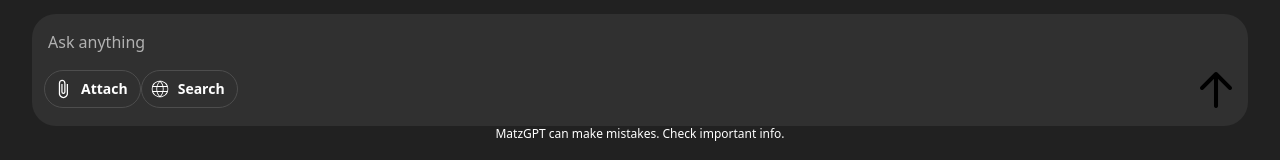
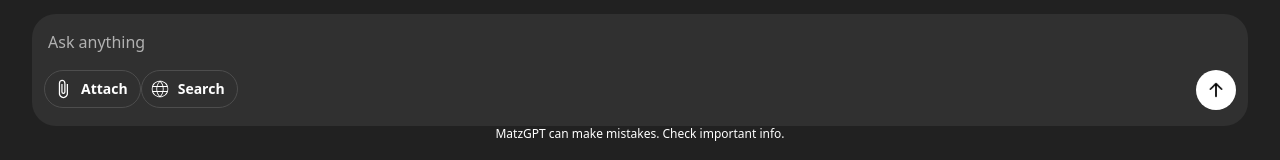
Before and after one commit to SafeeUrRehman65/ICCD-HALAL-CHATBOT-LOCAL, a React (Vite) app in the folder my-app/: page / in a window 1280 px wide. Shown: the part 634-794 px from the top of the page. Built offline with nearby package versions, Linux system fonts and the light colour scheme.

Commit message:
New changes

```diff
--- a/my-app/src/App.jsx
+++ b/my-app/src/App.jsx
@@ -73,8 +73,9 @@ function App() {
                       </p>
                     </div>
                   </div>
-
-                  <div className="enter-prompt cursor-pointer justify-center bg-arrow-top w-10 h-10 bg-cover ml-auto rounded-full hover:bg-opacity-20"></div>
+                  <div className="enter-prompt ml-auto bg-white rounded-full w-10 h-10 flex justify-center items-center">
+                    <div className="enter-prompt cursor-pointer justify-center bg-arrow-top w-[16px] h-[16px] bg-cover hover:bg-opacity-20"></div>
+                  </div>
                 </div>
               </div>
             </div>
```
